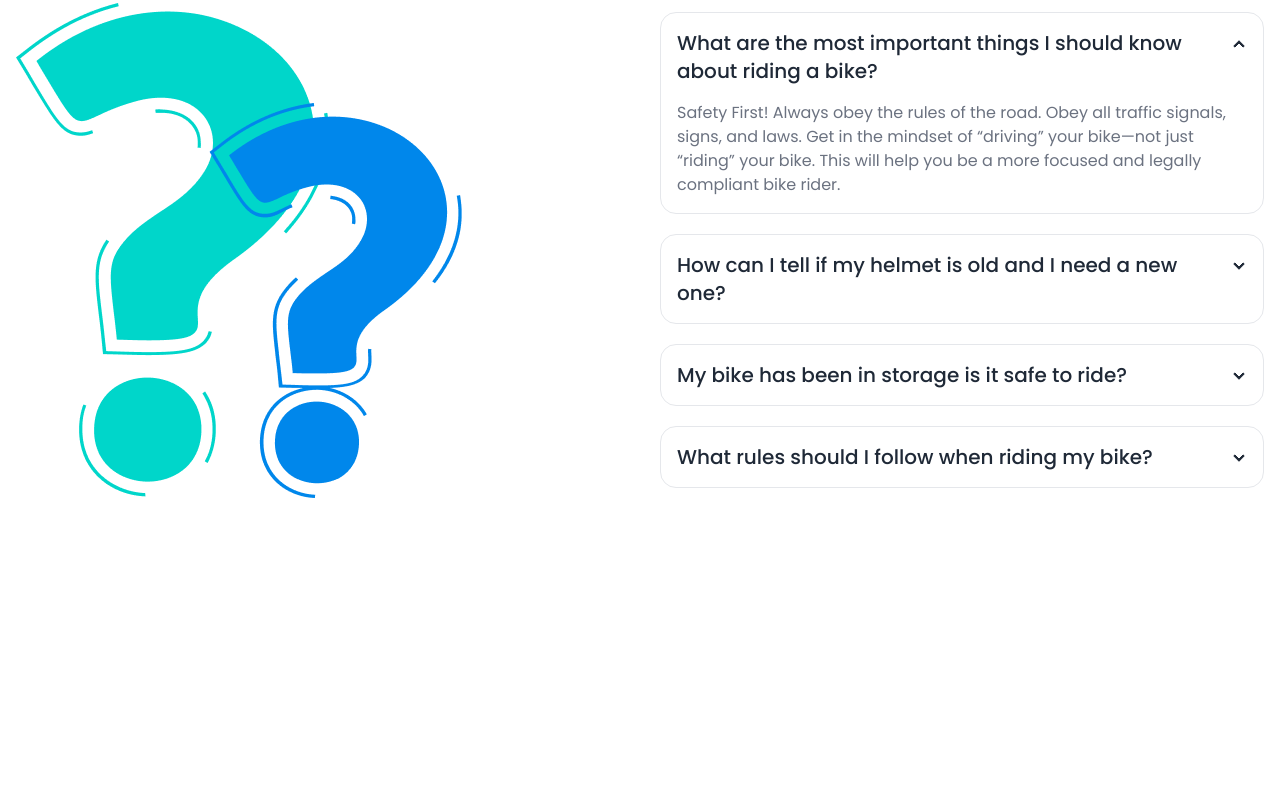
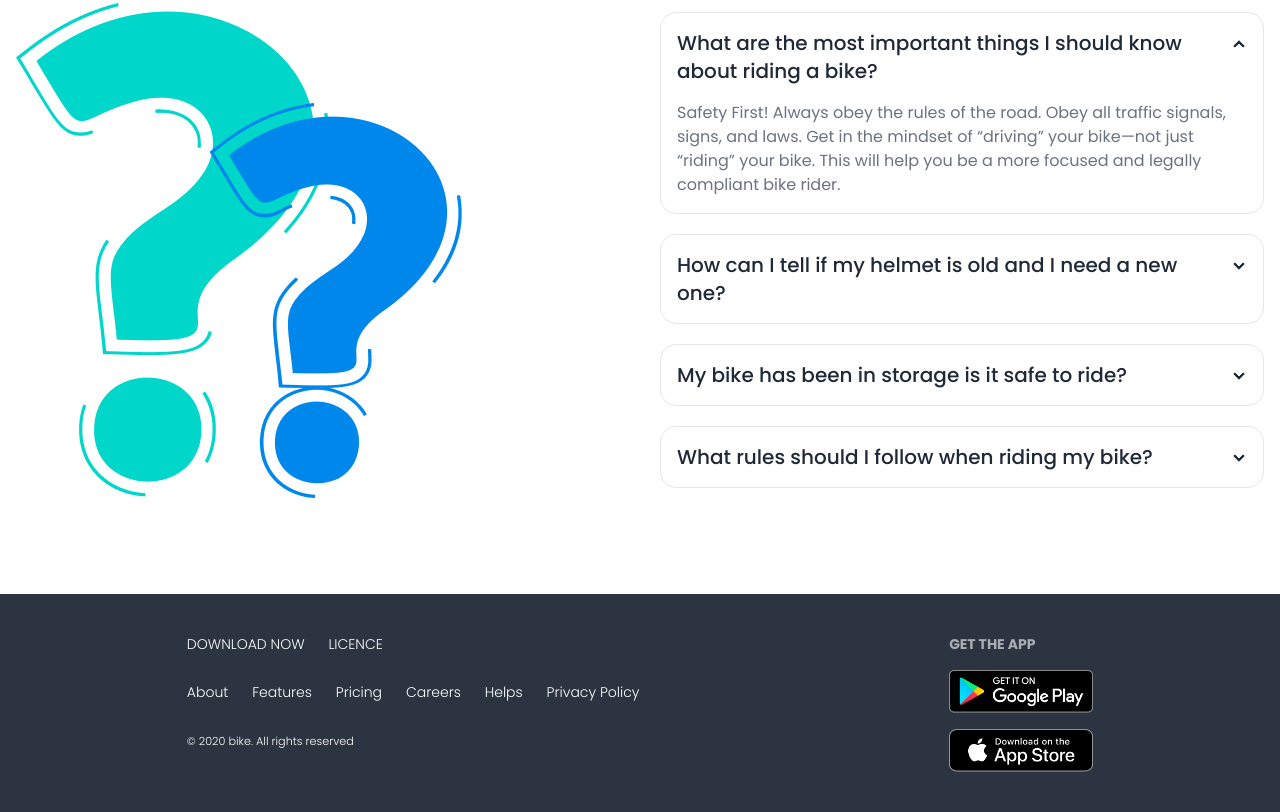
Before and after one commit to fahimbrew/biker-zone-website, a plain HTML site: page index.html in a window 1280 px wide. Shown: the part 2752-3564 px from the top of the page. Before the commit the page ends 3346 px from the top, so only its background shows below. Drawn offline with nearby package versions, Linux system fonts and the light colour scheme.

Commit message:
footer section has been finalized

```diff
--- a/index.html
+++ b/index.html
@@ -415,6 +415,46 @@
     </main>
     <!-- footer section -->
     <footer>
+        <footer
+            class="footer bg-neutral text-neutral-content p-10 flex md:justify-around flex-col-reverse md:flex-row text-white font-light">
+            <aside class="space-y-5">
+                <div class="space-x-5">
+                    <a href="#">DOWNLOAD NOW</a>
+                    <a href="#">LICENCE</a>
+
+
+                </div>
+                <div class="space-x-2 md:space-x-5">
+                    <a href="#">About</a>
+                    <a href="#">Features</a>
+                    <a href="#">Pricing</a>
+                    <a href="#">Careers</a>
+                    <a href="#">Helps</a>
+                    <a href="#">Privacy Policy</a>
+
+
+                </div>
+                <div>
+                    <p><small>© 2020 bike. All rights reserved</small></p>
+
+
+                </div>
+            </aside>
+            <nav>
+                <h6 class="footer-title">Get the App</h6>
+                <div class="grid grid-cols-1 gap-4">
+                    <a>
+                        <!--  -->
+                        <img class="w-36" src="images/others/android.png" alt="">
+                    </a>
+                    <a>
+                        <!--  -->
+                        <img class="w-36" src="images/others/ios.png" alt="">
+                    </a>
+
+                </div>
+            </nav>
+        </footer>
 
     </footer>
 
```
